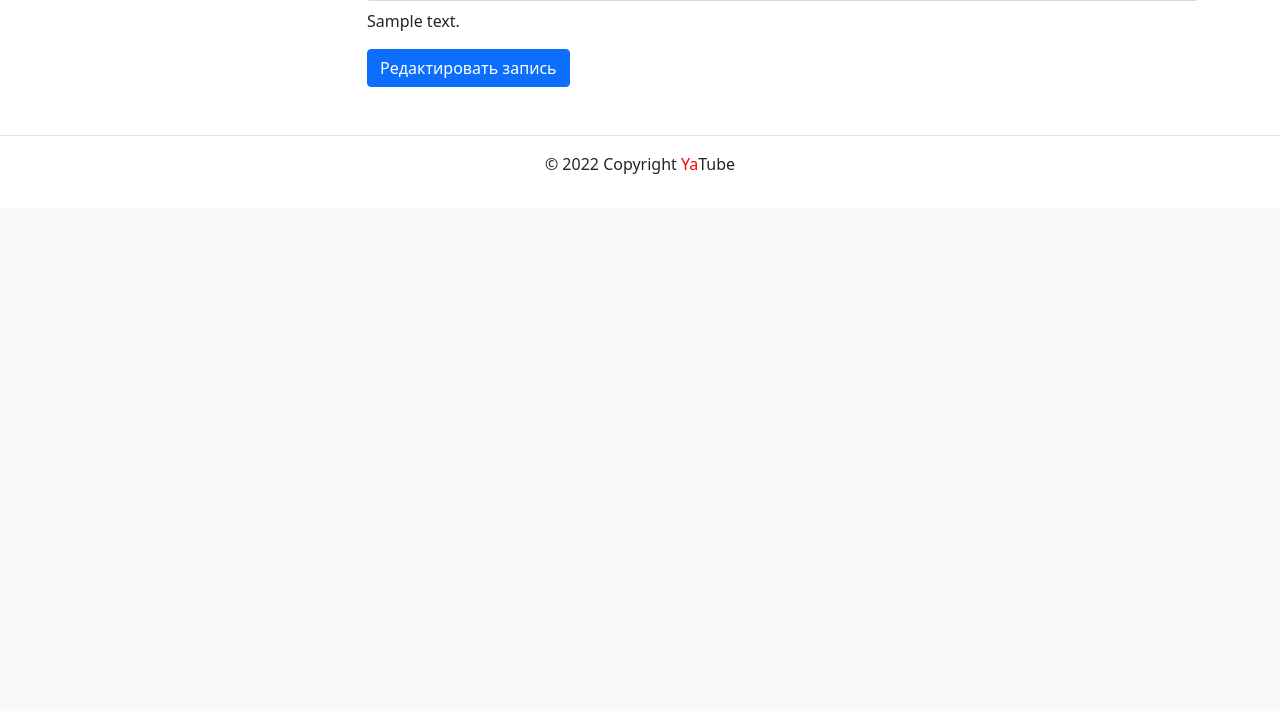
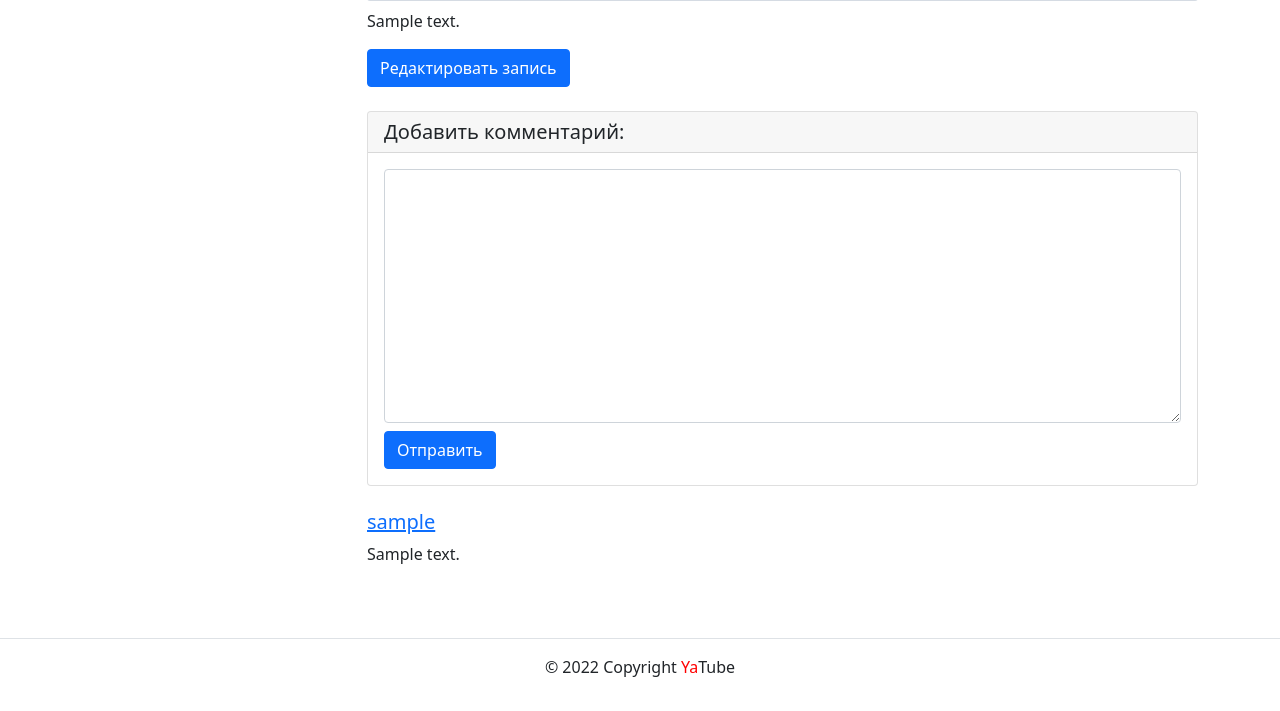
Before and after one commit to QuiShimo/yatube_project, a Django app: page /posts/1/ in a window 1280 px wide. Shown: the part 734-1445 px from the top of the page. Before the commit the page ends 908 px from the top, so only its background shows below. Run offline with Django 3.2, Linux system fonts and the light colour scheme; a user stored in the database is signed in; tables that the repository leaves empty hold one stand-in row (values such as "Sample post"); grey boxes marked "Sample" are stand-in pictures; parts of the project's set-up code (start-up, migrations or seed data) failed here and were passed over; some libraries are stand-ins or nearby versions.

Commit message:
Добавлены комментарии к постам

```diff
--- a/yatube/posts/forms.py
+++ b/yatube/posts/forms.py
@@ -1,9 +1,15 @@
 from django import forms
 
-from posts.models import Post
+from posts.models import Comments, Post
 
 
 class PostForm(forms.ModelForm):
     class Meta:
         model = Post
         fields = ('text', 'group', 'image')
+
+
+class CommentForm(forms.ModelForm):
+    class Meta:
+        model = Comments
+        fields = ('text',)
--- a/yatube/posts/models.py
+++ b/yatube/posts/models.py
@@ -70,7 +70,8 @@ class Post(models.Model):
         ),
     )
     image = models.ImageField(
-        'Картинка',
+        verbose_name='Картинка',
+        help_text='Картинка будет размещена вверху поста.',
         upload_to='posts/',
         blank=True,
     )
@@ -80,3 +81,29 @@ class Post(models.Model):
 
     class Meta:
         ordering = ('-pub_date',)
+
+
+class Comments(models.Model):
+    text = models.TextField(
+        verbose_name='Текст комментария',
+        help_text='Напиши о чем угодно, но не обижай других пользователей',
+        blank=True,
+    )
+    created = models.DateTimeField(
+        auto_now_add=True,
+        verbose_name='Дата создания комментария',
+        help_text=(
+            'Указывает на время создания комментария. Автоматически '
+            'проставляется текущее время, если не указана другая дата'
+        ),
+    )
+    post = models.ForeignKey(
+        Post,
+        related_name='comments',
+        on_delete=models.CASCADE,
+    )
+    author = models.ForeignKey(
+        User,
+        related_name='comments',
+        on_delete=models.CASCADE,
+    )
--- a/yatube/posts/urls.py
+++ b/yatube/posts/urls.py
@@ -8,6 +8,9 @@ urlpatterns = [
     path('', views.index, name='index'),
     path('create/', views.post_create, name='create_post'),
     path('profile/<str:username>/', views.profile, name='profile'),
+    path(
+        'posts/<int:post_id>/comment/', views.add_comment, name='add_comment'
+    ),
     path('posts/<int:post_id>/edit/', views.post_edit, name='post_edit'),
     path('posts/<int:post_id>/', views.post_detail, name='post_detail'),
     path('group/<slug:slug>/', views.group_posts, name='group_list'),
--- a/yatube/posts/views.py
+++ b/yatube/posts/views.py
@@ -3,7 +3,7 @@ from django.contrib.auth.decorators import login_required
 from django.core.paginator import Paginator
 from django.shortcuts import get_object_or_404, redirect, render
 
-from posts.forms import PostForm
+from posts.forms import CommentForm, PostForm
 from posts.models import Group, Post, User
 
 
@@ -54,10 +54,13 @@ def profile(request, username):
 def post_detail(request, post_id):
     post = get_object_or_404(Post, id=post_id)
     post_count = post.author.posts.count()
-
+    comments = post.comments.all()
+    form = CommentForm()
     context = {
         'posts_count': post_count,
         'post': post,
+        'comments': comments,
+        'form': form,
     }
 
     return render(request, 'posts/post_detail.html', context)
@@ -114,3 +117,15 @@ def post_edit(request, post_id):
         'form': form,
         'is_edit': True,
     })
+
+
+@login_required
+def add_comment(request, post_id):
+    post = Post.objects.get(id=post_id)
+    form = CommentForm(request.POST or None)
+    if form.is_valid():
+        comment = form.save(commit=False)
+        comment.author = request.user
+        comment.post = post
+        comment.save()
+    return redirect('posts:post_detail', post_id=post_id)
--- a/yatube/templates/posts/group_list.html
+++ b/yatube/templates/posts/group_list.html
@@ -12,14 +12,14 @@
     {% for post in page_obj %}
       <article>
         <ul>
+          {% if post.group %}
           <li>
-            {% if post.group %}
               Группа: {{ post.group }}
               <a href="{% url 'posts:group_list' post.group.slug %}">
                 все записи группы
               </a>
-            {% endif %}
           </li>
+          {% endif %}
           <li>
             Автор: {{ post.author.get_full_name }}
             <a href={% url 'posts:profile' post.author.username %}>
--- a/yatube/templates/posts/index.html
+++ b/yatube/templates/posts/index.html
@@ -11,14 +11,14 @@
     {% for post in page_obj %}
       <article>
         <ul>
+          {% if post.group %}
           <li>
-            {% if post.group %}
               Группа: {{ post.group }}
               <a href="{% url 'posts:group_list' post.group.slug %}">
                 все записи группы
               </a>
-            {% endif %}
           </li>
+          {% endif %}
           <li>
             Автор: {{ post.author.get_full_name }}
             <a href={% url 'posts:profile' post.author.username %}>
--- a/yatube/templates/posts/post_detail.html
+++ b/yatube/templates/posts/post_detail.html
@@ -1,5 +1,6 @@
 {% extends 'base.html' %}
 {% load thumbnail %}
+{% load user_filters %}
 
 {% block title %}
   Пост {{ post }}
@@ -48,6 +49,34 @@
             Редактировать запись
           </a>
         {% endif %}
+        {% if user.is_authenticated %}
+          <div class="card my-4">
+            <h5 class="card-header">Добавить комментарий:</h5>
+            <div class="card-body">
+              <form method="post" action="{% url 'posts:add_comment' post.id %}">
+                {% csrf_token %}
+                <div class="form-group mb-2">
+                  {{ form.text|addclass:"form-control" }}
+                </div>
+                <button type="submit" class="btn btn-primary">Отправить</button>
+              </form>
+            </div>
+          </div>
+        {% endif %}
+        {% for comment in comments %}
+          <div class="media mb-4">
+            <div class="media-body">
+              <h5 class="mt-0">
+                <a href="{% url 'posts:profile' comment.author.username %}">
+                  {{ comment.author.username }}
+                </a>
+              </h5>
+              <p>
+                {{ comment.text }}
+              </p>
+            </div>
+          </div>
+        {% endfor %}
       </article>
     </div>
   </div>
--- a/yatube/templates/posts/profile.html
+++ b/yatube/templates/posts/profile.html
@@ -12,14 +12,14 @@
     {% for post in page_obj %}
       <article>
         <ul>
+          {% if post.group %}
           <li>
-            {% if post.group %}
               Группа: {{ post.group }}
               <a href="{% url 'posts:group_list' post.group.slug %}">
                 все записи группы
               </a>
-            {% endif %}
           </li>
+          {% endif %}
           <li>
             Автор: {{ post.author.get_full_name }}
             <a href={% url 'posts:profile' post.author.username %}>
```
Also changed, not shown: yatube/posts/tests/test_urls.py (+1 -0 lines), yatube/posts/tests/test_views.py (+11 -3 lines), yatube/posts/migrations/0012_auto_20221213_1316.py (added).
